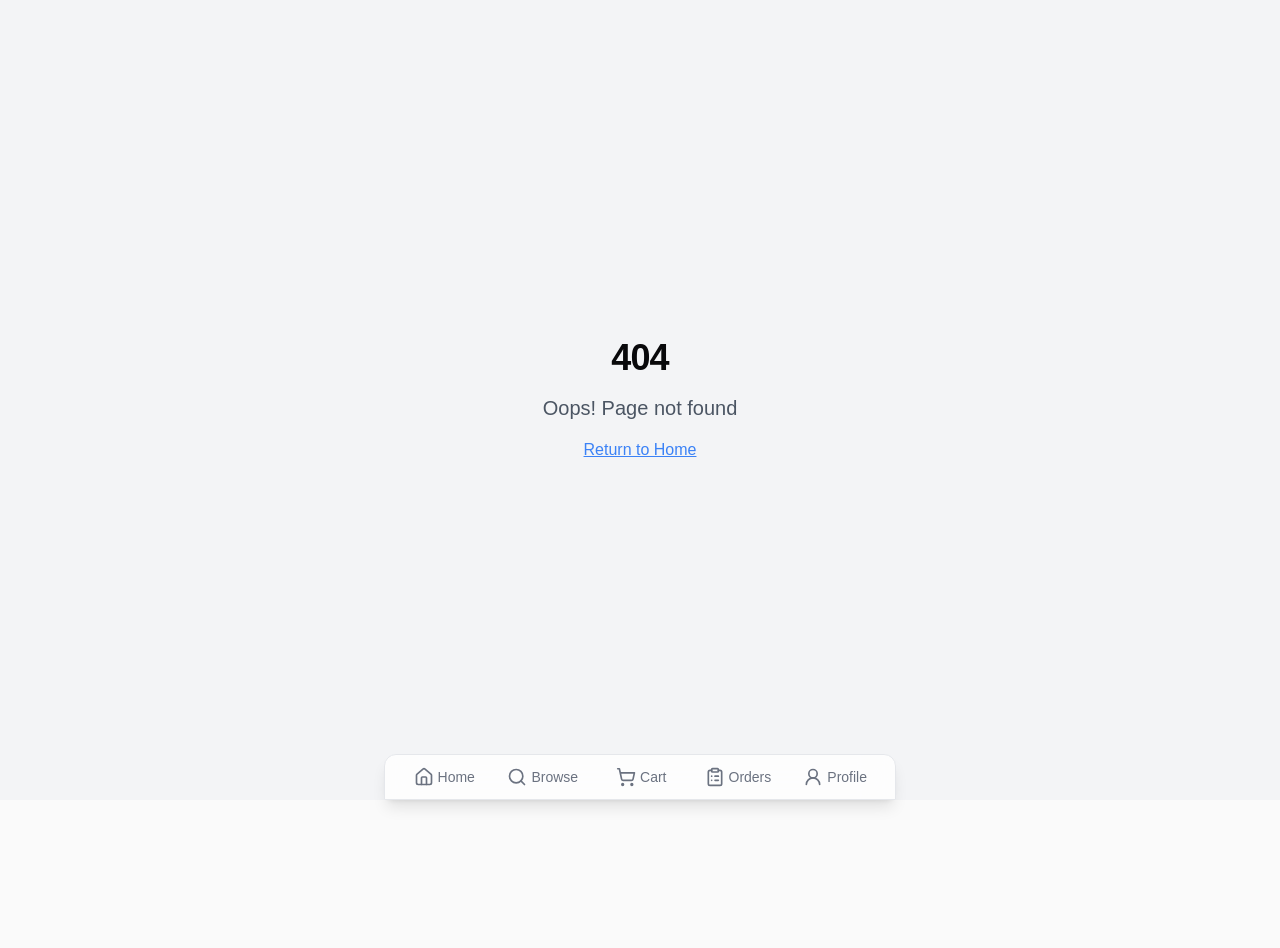
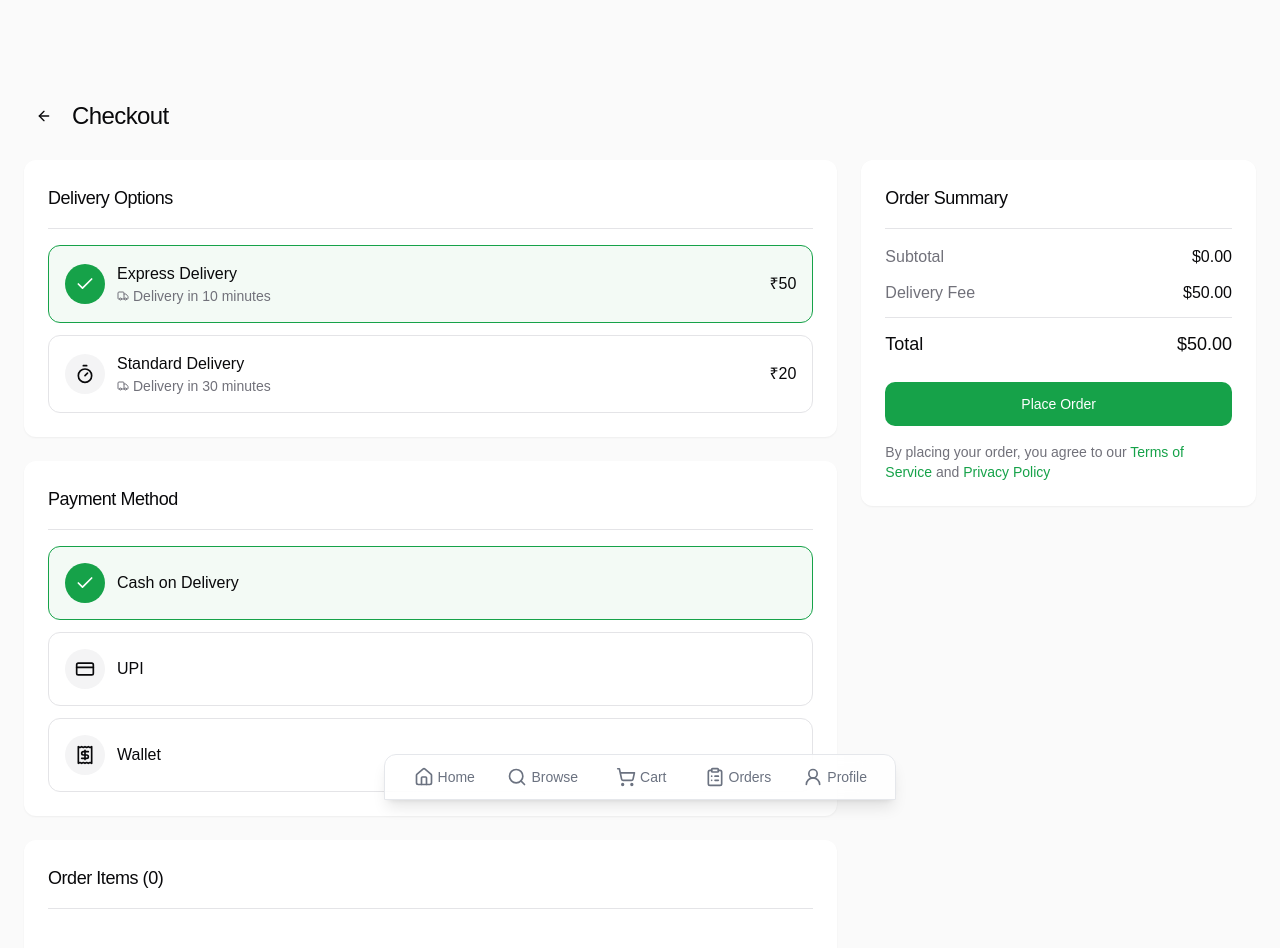
Before and after one commit to shiv25354/freshcart-mate, a React (Vite) app: page /checkout in a window 1280 px wide. Before the commit this address had no page. Shown: the top 948 px of the page. Before the commit the page ends 880 px from the top, so only its background shows below. Built offline with nearby package versions, Linux system fonts and the light colour scheme.

Commit message:
Add checkout page
Adds a new checkout page with delivery and payment options.

```diff
--- a/src/App.tsx
+++ b/src/App.tsx
@@ -1,3 +1,4 @@
+
 import { Toaster } from "@/components/ui/toaster";
 import { Toaster as Sonner } from "@/components/ui/sonner";
 import { TooltipProvider } from "@/components/ui/tooltip";
@@ -9,6 +10,7 @@ import { CartProvider } from "./context/CartContext";
 import BottomNavigation from "./components/BottomNavigation";
 import Search from "./pages/Search";
 import Cart from "./pages/Cart";
+import Checkout from "./pages/Checkout";
 import Orders from "./pages/Orders";
 import Profile from "./pages/Profile";
 import ProductDetail from "./pages/ProductDetail";
@@ -27,6 +29,7 @@ const App = () => (
               <Route path="/" element={<Index />} />
               <Route path="/search" element={<Search />} />
               <Route path="/cart" element={<Cart />} />
+              <Route path="/checkout" element={<Checkout />} />
               <Route path="/orders" element={<Orders />} />
               <Route path="/profile" element={<Profile />} />
               <Route path="/product/:id" element={<ProductDetail />} />
--- a/src/pages/Cart.tsx
+++ b/src/pages/Cart.tsx
@@ -26,8 +26,7 @@ const Cart = () => {
   const isEmpty = cartItems.length === 0;
 
   const handleCheckout = () => {
-    // This would be replaced with actual checkout logic
-    alert('Checkout functionality would be implemented here');
+    navigate('/checkout');
   };
 
   return (
@@ -113,7 +112,7 @@ const Cart = () => {
                 className="w-full mb-4"
                 onClick={handleCheckout}
               >
-                Checkout
+                Proceed to Checkout
                 <ArrowRight className="ml-2 h-4 w-4" />
               </Button>
 
--- /dev/null
+++ b/src/pages/Checkout.tsx
@@ -0,0 +1,236 @@
+
+import React, { useState } from 'react';
+import { useNavigate } from 'react-router-dom';
+import { useCart } from '@/context/CartContext';
+import { Button } from '@/components/ui/button';
+import { Separator } from '@/components/ui/separator';
+import { ArrowLeft, Timer, Truck, Wallet, CreditCard, Receipt, Check } from 'lucide-react';
+import { toast } from 'sonner';
+import { ScrollArea } from '@/components/ui/scroll-area';
+
+type DeliveryOption = {
+  id: string;
+  title: string;
+  price: number;
+  time: string;
+};
+
+type PaymentMethod = {
+  id: string;
+  title: string;
+  icon: React.ElementType;
+};
+
+const deliveryOptions: DeliveryOption[] = [
+  {
+    id: 'express',
+    title: 'Express Delivery',
+    price: 50,
+    time: '10 minutes',
+  },
+  {
+    id: 'standard',
+    title: 'Standard Delivery',
+    price: 20,
+    time: '30 minutes',
+  },
+];
+
+const paymentMethods: PaymentMethod[] = [
+  {
+    id: 'cash',
+    title: 'Cash on Delivery',
+    icon: Wallet,
+  },
+  {
+    id: 'upi',
+    title: 'UPI',
+    icon: CreditCard,
+  },
+  {
+    id: 'wallet',
+    title: 'Wallet',
+    icon: Receipt,
+  },
+];
+
+const Checkout = () => {
+  const navigate = useNavigate();
+  const { cartItems, getCartTotal, clearCart } = useCart();
+  const [selectedDelivery, setSelectedDelivery] = useState<string>(deliveryOptions[0].id);
+  const [selectedPayment, setSelectedPayment] = useState<string>(paymentMethods[0].id);
+
+  // Calculate totals
+  const subtotal = getCartTotal();
+  const deliveryFee = deliveryOptions.find(option => option.id === selectedDelivery)?.price || 0;
+  const total = subtotal + deliveryFee;
+
+  const handlePlaceOrder = () => {
+    // Here we would connect to a payment gateway or API
+    toast.success('Order placed successfully!');
+    clearCart();
+    navigate('/orders');
+  };
+
+  return (
+    <div className="min-h-screen pt-16 pb-20 px-4 md:px-6 max-w-7xl mx-auto">
+      <div className="flex items-center gap-2 mb-6 mt-8">
+        <Button variant="ghost" size="icon" onClick={() => navigate('/cart')}>
+          <ArrowLeft className="h-5 w-5" />
+        </Button>
+        <h1 className="text-2xl font-medium">Checkout</h1>
+      </div>
+
+      <div className="grid lg:grid-cols-3 gap-6">
+        <div className="lg:col-span-2 space-y-6">
+          {/* Delivery Options */}
+          <div className="bg-card shadow-sm rounded-xl p-6">
+            <h2 className="text-lg font-medium mb-4">Delivery Options</h2>
+            <Separator className="mb-4" />
+
+            <div className="space-y-3">
+              {deliveryOptions.map((option) => (
+                <div
+                  key={option.id}
+                  className={`border rounded-lg p-4 cursor-pointer transition-all ${
+                    selectedDelivery === option.id
+                      ? 'border-primary bg-primary/5'
+                      : 'border-border hover:border-primary/50'
+                  }`}
+                  onClick={() => setSelectedDelivery(option.id)}
+                >
+                  <div className="flex items-center justify-between">
+                    <div className="flex items-center gap-3">
+                      <div className={`w-10 h-10 rounded-full flex items-center justify-center ${
+                        selectedDelivery === option.id ? 'bg-primary text-primary-foreground' : 'bg-muted'
+                      }`}>
+                        {selectedDelivery === option.id ? (
+                          <Check className="h-5 w-5" />
+                        ) : (
+                          <Timer className="h-5 w-5" />
+                        )}
+                      </div>
+                      <div>
+                        <div className="font-medium">{option.title}</div>
+                        <div className="text-sm text-muted-foreground flex items-center gap-1">
+                          <Truck className="h-3 w-3" />
+                          <span>Delivery in {option.time}</span>
+                        </div>
+                      </div>
+                    </div>
+                    <div className="font-medium">₹{option.price}</div>
+                  </div>
+                </div>
+              ))}
+            </div>
+          </div>
+
+          {/* Payment Methods */}
+          <div className="bg-card shadow-sm rounded-xl p-6">
+            <h2 className="text-lg font-medium mb-4">Payment Method</h2>
+            <Separator className="mb-4" />
+
+            <div className="space-y-3">
+              {paymentMethods.map((method) => {
+                const Icon = method.icon;
+                return (
+                  <div
+                    key={method.id}
+                    className={`border rounded-lg p-4 cursor-pointer transition-all ${
+                      selectedPayment === method.id
+                        ? 'border-primary bg-primary/5'
+                        : 'border-border hover:border-primary/50'
+                    }`}
+                    onClick={() => setSelectedPayment(method.id)}
+                  >
+                    <div className="flex items-center gap-3">
+                      <div className={`w-10 h-10 rounded-full flex items-center justify-center ${
+                        selectedPayment === method.id ? 'bg-primary text-primary-foreground' : 'bg-muted'
+                      }`}>
+                        {selectedPayment === method.id ? (
+                          <Check className="h-5 w-5" />
+                        ) : (
+                          <Icon className="h-5 w-5" />
+                        )}
+                      </div>
+                      <div className="font-medium">{method.title}</div>
+                    </div>
+                  </div>
+                );
+              })}
+            </div>
+          </div>
+
+          {/* Order Items */}
+          <div className="bg-card shadow-sm rounded-xl p-6">
+            <h2 className="text-lg font-medium mb-4">Order Items ({cartItems.length})</h2>
+            <Separator className="mb-4" />
+
+            <ScrollArea className="h-[200px]">
+              <div className="space-y-4">
+                {cartItems.map((item) => (
+                  <div key={item.product.id} className="flex items-center gap-4">
+                    <div className="h-16 w-16 rounded-md overflow-hidden bg-muted">
+                      <img
+                        src={item.product.image}
+                        alt={item.product.name}
+                        className="h-full w-full object-cover"
+                      />
+                    </div>
+                    <div className="flex-1">
+                      <div className="font-medium">{item.product.name}</div>
+                      <div className="text-sm text-muted-foreground">
+                        Qty: {item.quantity} × ${item.product.price.toFixed(2)}
+                      </div>
+                    </div>
+                    <div className="font-medium">
+                      ${(item.quantity * item.product.price).toFixed(2)}
+                    </div>
+                  </div>
+                ))}
+              </div>
+            </ScrollArea>
+          </div>
+        </div>
+
+        {/* Order Summary */}
+        <div className="lg:col-span-1">
+          <div className="bg-card shadow-sm rounded-xl p-6 sticky top-24">
+            <h2 className="text-lg font-medium mb-4">Order Summary</h2>
+            <Separator className="mb-4" />
+
+            <div className="space-y-3 mb-6">
+              <div className="flex justify-between">
+                <span className="text-muted-foreground">Subtotal</span>
+                <span>${subtotal.toFixed(2)}</span>
+              </div>
+              <div className="flex justify-between">
+                <span className="text-muted-foreground">Delivery Fee</span>
+                <span>${deliveryFee.toFixed(2)}</span>
+              </div>
+              <Separator />
+              <div className="flex justify-between font-medium text-lg">
+                <span>Total</span>
+                <span>${total.toFixed(2)}</span>
+              </div>
+            </div>
+
+            <Button
+              size="lg"
+              className="w-full mb-4"
+              onClick={handlePlaceOrder}
+            >
+              Place Order
+            </Button>
+
+            <div className="text-sm text-muted-foreground">
+              By placing your order, you agree to our <span className="text-primary cursor-pointer">Terms of Service</span> and <span className="text-primary cursor-pointer">Privacy Policy</span>
+            </div>
+          </div>
+        </div>
+      </div>
+    </div>
+  );
+};
+
+export default Checkout;
```
